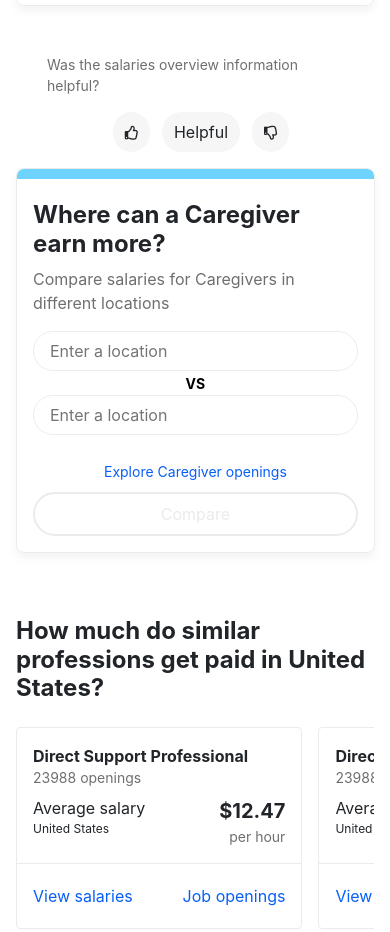
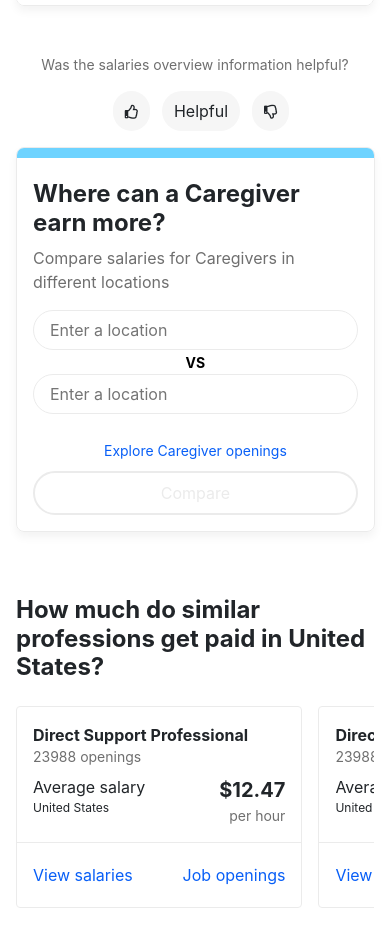
Before and after one commit to quangha2611/indeed, a plain HTML site: page index.html in a window 390 px wide. Shown: the part 2358-3290 px from the top of the page. Drawn offline with nearby package versions, Linux system fonts and the light colour scheme.

Commit message:
edit responsive helpfu question

```diff
--- a/css/responsive.css
+++ b/css/responsive.css
@@ -787,12 +787,20 @@
 
     .helpful-question {
         width: 100%;
+        padding: 0;
     }
 
     .helpful-question .row {
-        padding: 0 2rem;
+        padding: 0;
         width: 100% !important;
         justify-content: center !important;
         margin-left: 0;
     }
+
+    .helpful-question .row p {
+        width: 100%;
+        text-align: center;
+        margin-right: 0;
+    }
+
 }
```
